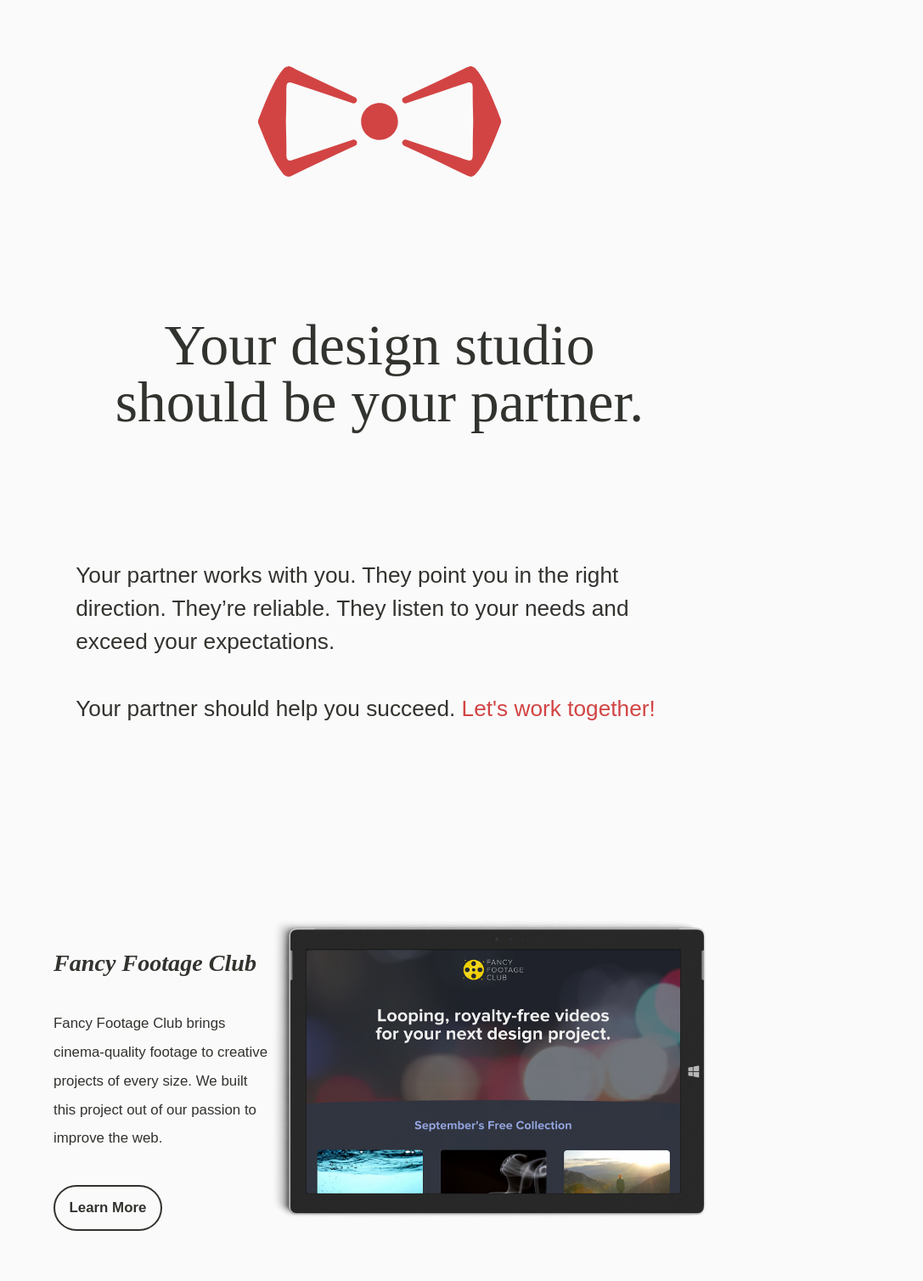
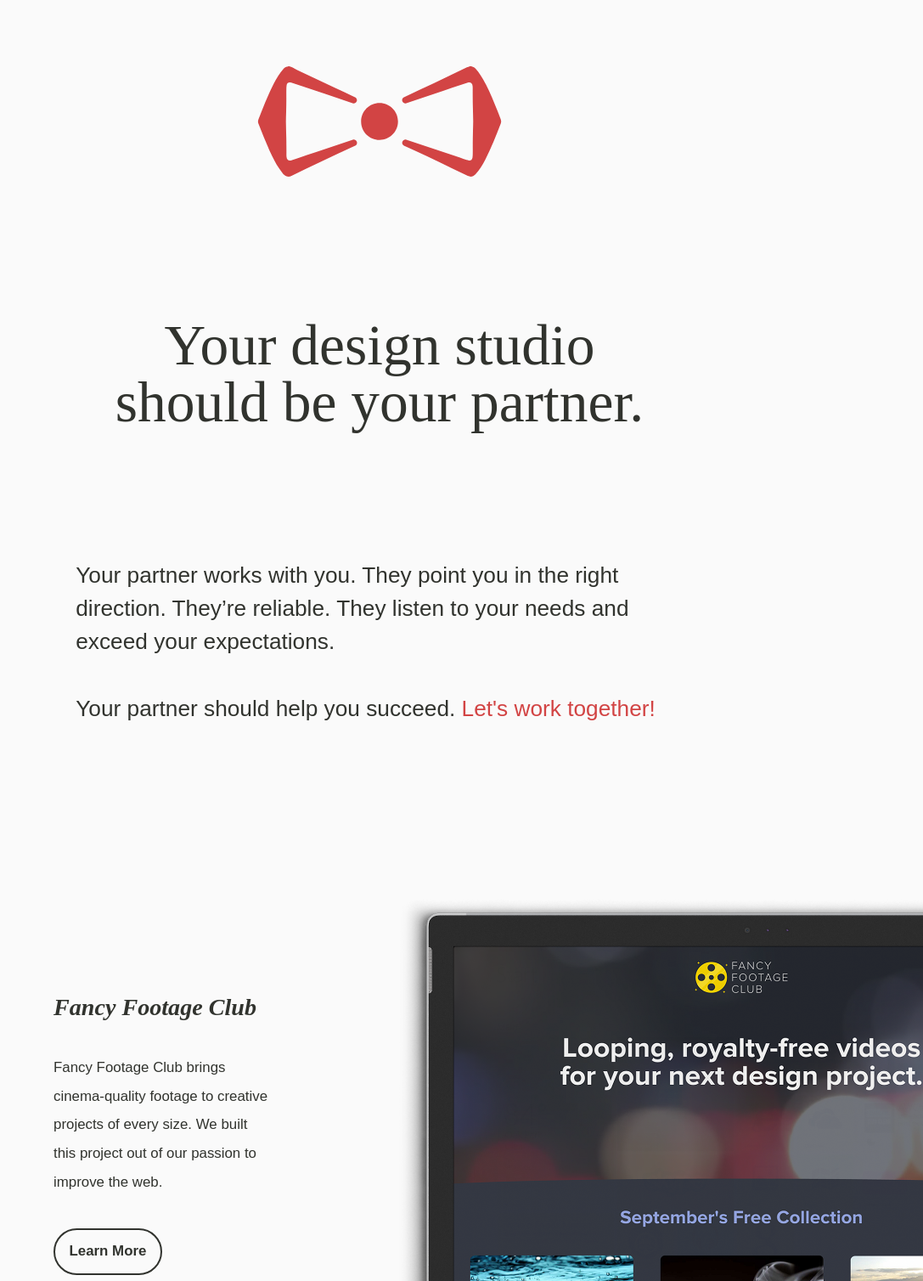
Before and after one commit to khglynn/trimmedia.github.io, a Jekyll site: the page built from index.html, in a window 1280 px wide. Shown: the top 1508 px of the page at 85% size, without its empty margins (193-1280 px from the left). Built offline with Jekyll 4.4.1, drawn with Linux system fonts in a browser that asks for light colours; grey boxes are pictures that could not be loaded.

Commit message:
Adjust style and positioning of project previews

```diff
--- a/_sass/_base.scss
+++ b/_sass/_base.scss
@@ -1,11 +1,16 @@
 /*
 Base
 */
+html{
+	overflow: hidden;
+	overflow-y: scroll;
+}
 
 body{
 	background: $bg-color;
 	color: $text-color;
 	text-align: center;
+	overflow-x: hidden;
 }
 
 h1, h2, h3{
--- a/_sass/_trumps.scss
+++ b/_sass/_trumps.scss
@@ -2,6 +2,8 @@
 Trumps & Hacks
 */
 
-.u-nowrap{
-	white-space: nowrap;
+@include media-query($laptop) {
+	.u-nowrap{
+		white-space: nowrap;
+	}
 }
--- a/css/main.css
+++ b/css/main.css
@@ -40,10 +40,15 @@ button {
 /*
 Base
 */
+html {
+  overflow: hidden;
+  overflow-y: scroll; }
+
 body {
   background: #fafafa;
   color: #31332e;
-  text-align: center; }
+  text-align: center;
+  overflow-x: hidden; }
 
 h1, h2, h3 {
   font-family: "kepler-std-display", serif; }
@@ -127,22 +132,38 @@ Components
   font-weight: lighter; }
 
 .project-list {
-  padding-top: 5rem; }
+  padding-top: 2.5rem; }
 
 .project-item {
-  padding-top: 2.5rem;
   text-align: left; }
   @media screen and (min-width: 900px) {
     .project-item {
       font-size: .75rem;
-      line-height: 1.5em; } }
-  .project-item .subheader, .project-item .text {
-    padding-top: 1.25rem; }
+      line-height: 1.5em;
+      height: 90vh;
+      min-height: 20em; }
+      .project-item .preview-parent, .project-item .info-parent {
+        position: relative;
+        height: 90vh; }
+      .project-item .info {
+        position: absolute;
+        top: 50%;
+        -webkit-transform: translateY(-50%);
+            -ms-transform: translateY(-50%);
+                transform: translateY(-50%); }
+      .project-item .preview {
+        height: 100%;
+        max-width: none;
+        position: absolute;
+        right: 0; }
+      .project-item .row.-reverse .preview {
+        left: 0; } }
   .project-item .subheader {
     font-size: 1.25em;
     font-style: italic; }
   .project-item .text {
-    font-size: .75em; }
+    font-size: .75em;
+    padding-top: 1.25rem; }
   .project-item .cta {
     display: block;
     margin-top: 1.25rem;
@@ -214,7 +235,8 @@ Components
       border-color: #d24444;
       color: #d24444;
       font-weight: bold;
-      cursor: pointer; }
+      cursor: pointer;
+      -webkit-appearance: none; }
       .contact-form input[type='submit']:hover, .contact-form input[type='submit'] :active, .contact-form textarea[type='submit']:hover, .contact-form textarea[type='submit'] :active {
         background: #d24444;
         color: #fafafa; }
@@ -222,5 +244,6 @@ Components
 /*
 Trumps & Hacks
 */
-.u-nowrap {
-  white-space: nowrap; }
+@media screen and (min-width: 900px) {
+  .u-nowrap {
+    white-space: nowrap; } }
--- a/index.html
+++ b/index.html
@@ -10,13 +10,15 @@ layout: default
       {% else %}
       <div class="row">
       {% endif %}
-        <div class="column two-thirds">
+        <div class="column two-thirds preview-parent">
           <img class="preview" src="assets/img/{{ project.code }}.preview.png" alt="{{ project.name }} project preview">
         </div>
-        <div class="column third">
-          <h3 class="subheader">{{ project.name }}</h2>
-          <p class="text">{{ project.blurb }}</p>
-          <a href="{{ project.url }}" class="cta">Learn More</a>
+        <div class="column third info-parent">
+          <div class="info">
+            <h3 class="subheader">{{ project.name }}</h2>
+            <p class="text">{{ project.blurb }}</p>
+            <a href="{{ project.url }}" class="cta">Learn More</a>
+          </div>
         </div>
       </div><!-- end .row -->
     </section><!-- end .project-item -->
```
Also changed, not shown: _sass/_components.scss (+28 -5 lines), assets/img/dse.preview.png, assets/img/ffc.preview.png, assets/img/hla.preview.png, css/main.min.css, 2 other files.
